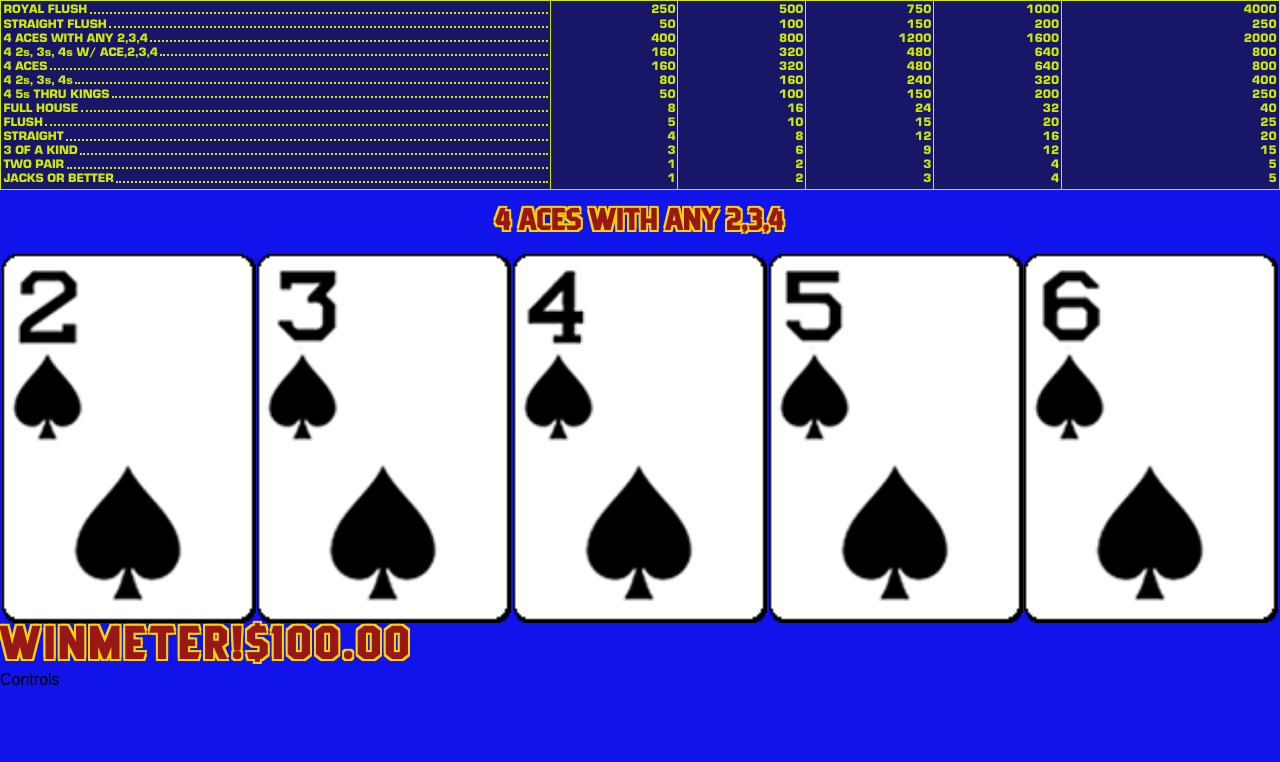
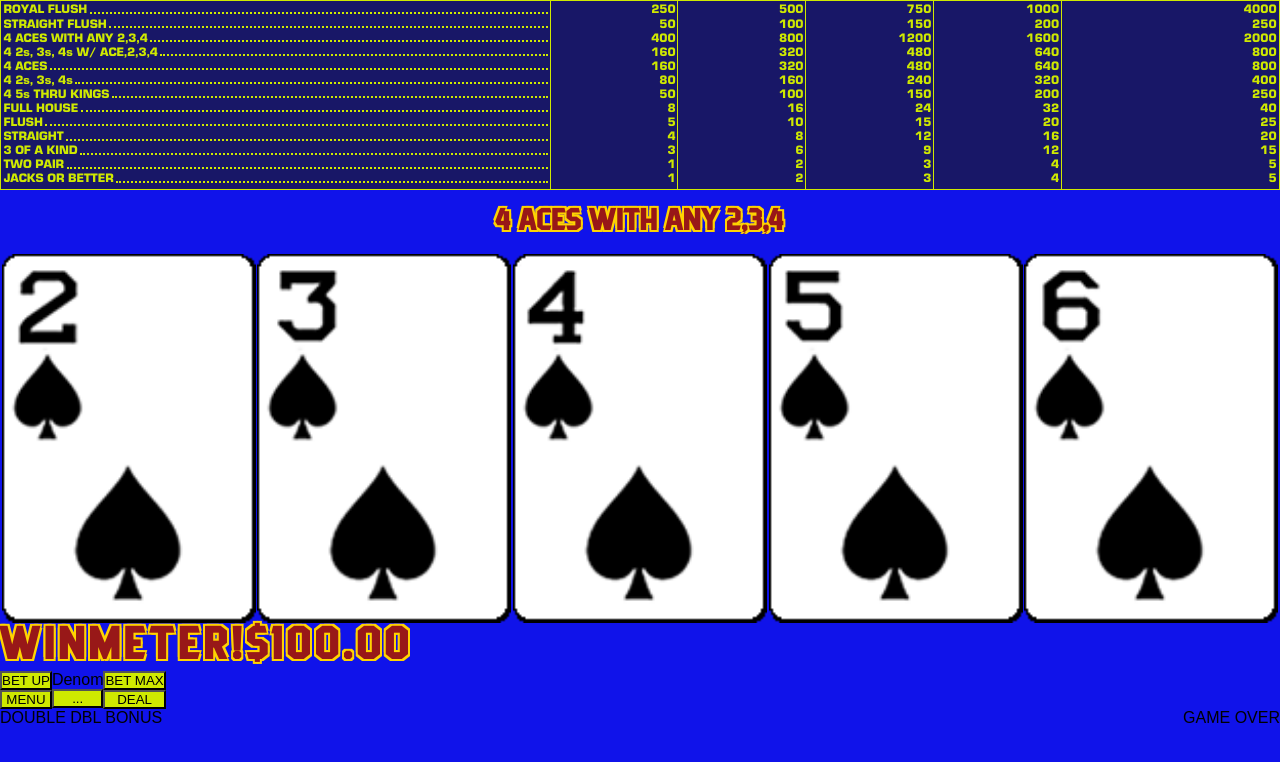
Before and after one commit to watkins-joe/gameking, a React (Vite) app: page / in a window 1280 px wide. Shown: the top 762 px of the page. Built offline with nearby package versions, Linux system fonts and the light colour scheme.

Commit message:
start of controls, wip

```diff
--- /dev/null
+++ b/src/components/ui/Button/Button.scss
@@ -0,0 +1,3 @@
+button {
+  background-color: #cfe900;
+}
--- /dev/null
+++ b/src/components/ui/Button/Button.tsx
@@ -0,0 +1,17 @@
+import "./Button.scss";
+
+interface ButtonProps {
+  disabled: boolean;
+  text: string;
+  onButtonClick: () => void;
+}
+
+function Button({ disabled, text, onButtonClick }: ButtonProps) {
+  return (
+    <button disabled={disabled} onClick={onButtonClick}>
+      {text}
+    </button>
+  );
+}
+
+export default Button;
--- a/src/components/ui/Controls/Controls.scss
+++ b/src/components/ui/Controls/Controls.scss
@@ -0,0 +1,16 @@
+.controls {
+  &--container {
+    display: flex;
+  }
+
+  &--column {
+    display: flex;
+    flex-direction: column;
+  }
+}
+
+.game-info {
+  display: flex;
+  flex-direction: row;
+  justify-content: space-between;
+}
--- a/src/components/ui/Controls/Controls.tsx
+++ b/src/components/ui/Controls/Controls.tsx
@@ -1,7 +1,49 @@
+import Button from "../Button/Button";
 import "./Controls.scss";
 
 function Controls() {
-  return <div>Controls</div>;
+  return (
+    <>
+      <div className="controls--container">
+        <div className="controls--column">
+          <Button
+            disabled={false}
+            text="BET UP"
+            onButtonClick={() => console.log("hi")}
+          />
+          <Button
+            disabled={false}
+            text="MENU"
+            onButtonClick={() => console.log("hi")}
+          />
+        </div>
+        <div className="controls--column">
+          <div>Denom</div>
+          <Button
+            disabled={false}
+            text="..."
+            onButtonClick={() => console.log("hi")}
+          />
+        </div>
+        <div className="controls--column">
+          <Button
+            disabled={false}
+            text="BET MAX"
+            onButtonClick={() => console.log("hi")}
+          />
+          <Button
+            disabled={false}
+            text="DEAL"
+            onButtonClick={() => console.log("hi")}
+          />
+        </div>
+      </div>
+      <div className="game-info">
+        <div>DOUBLE DBL BONUS</div>
+        <div>GAME OVER</div>
+      </div>
+    </>
+  );
 }
 
 export default Controls;
```
